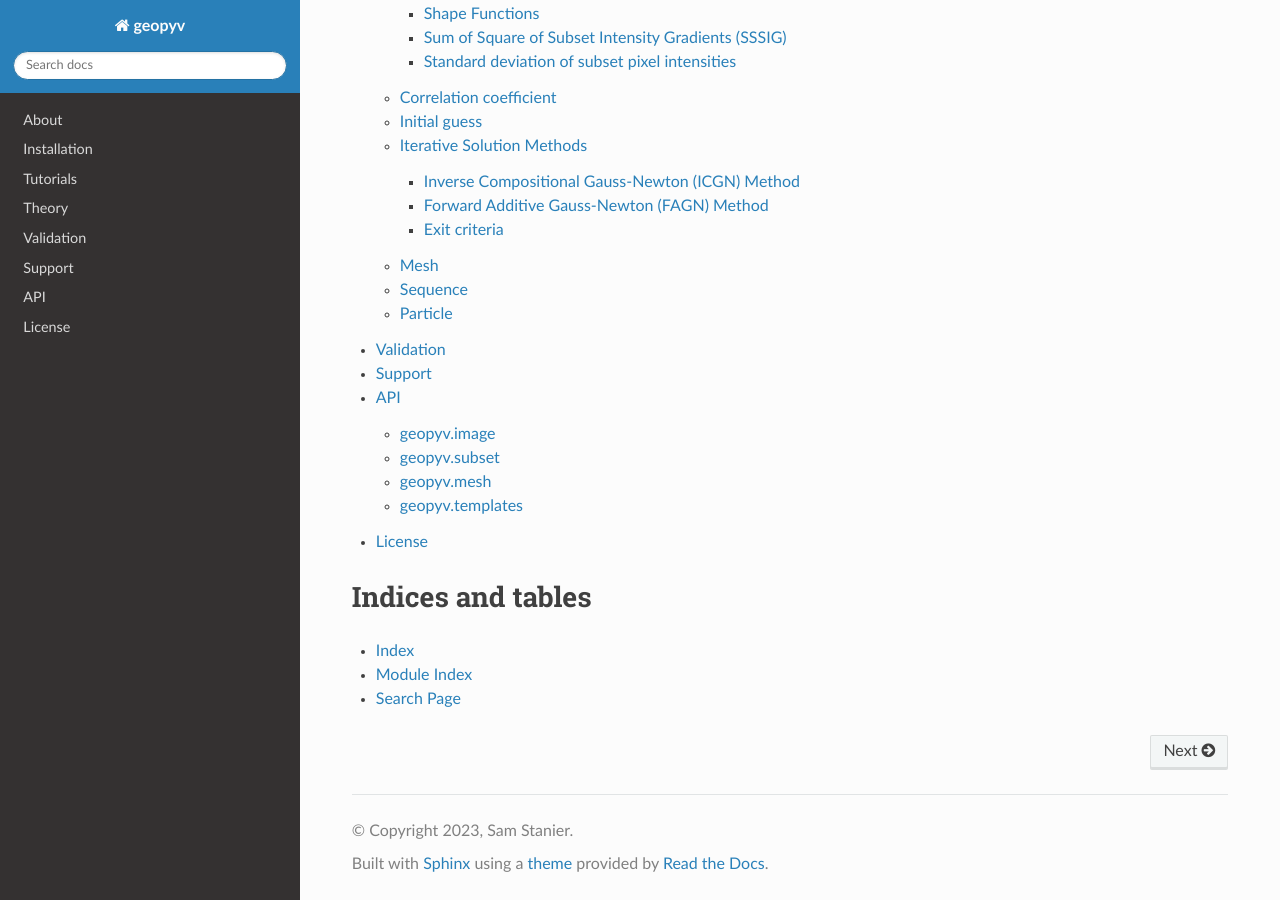
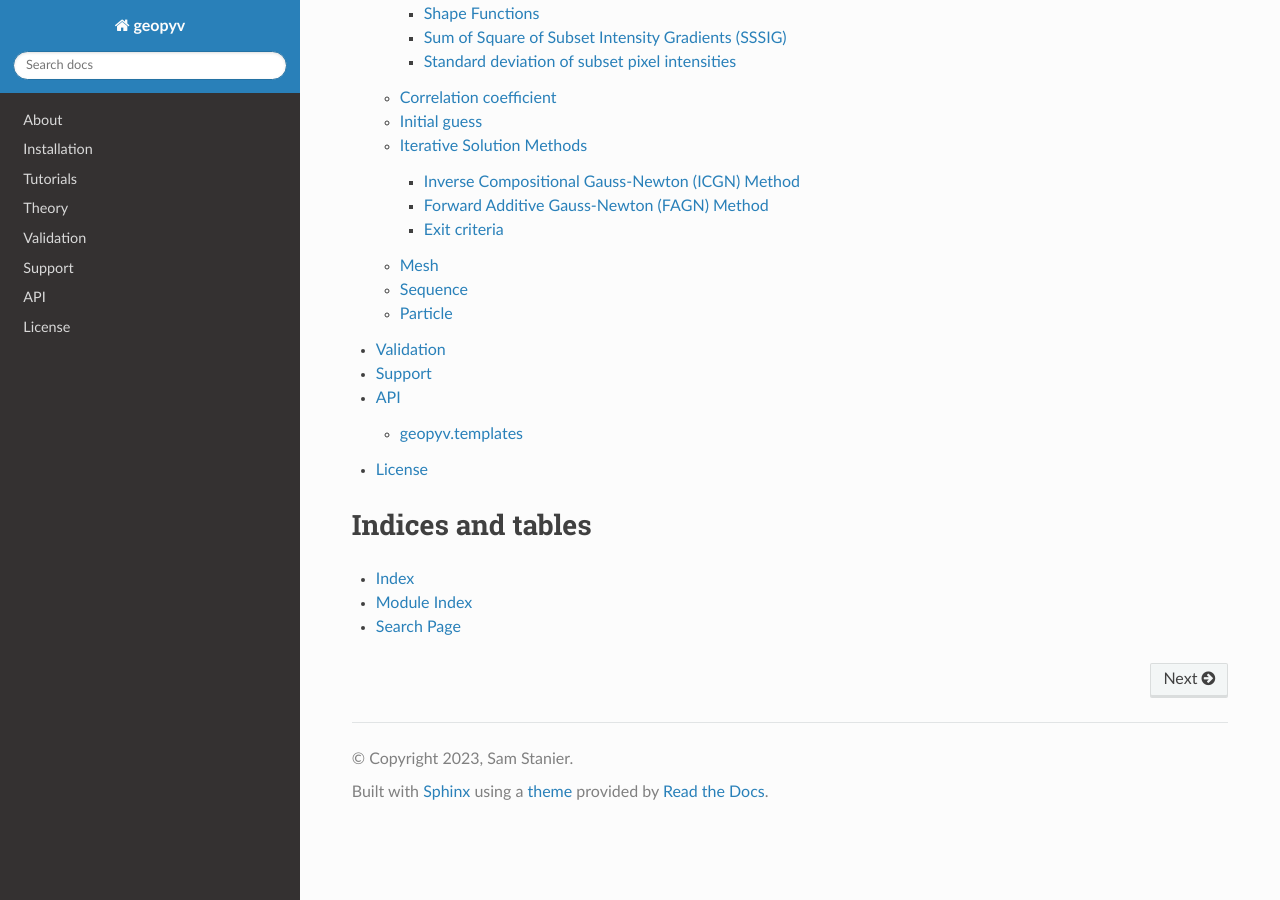
Before and after one commit to sas229/geopyv, a Sphinx documentation site: the page built from docs/source/index.rst, in a window 1280 px wide and 900 px high, scrolled down 686 px. Built offline with Sphinx 7.4.7 and the Read the Docs theme 2.0.0, drawn with Linux system fonts in a browser that asks for light colours; pages that are not in the unit, such as notebooks, are missing from menus.

Commit message:
Some documentation edits.

```diff
--- a/docs/source/api.rst
+++ b/docs/source/api.rst
@@ -2,7 +2,7 @@ API
 ===
 
 .. toctree::
-   image
-   subset
-   mesh
+   .. image
+   .. subset
+   .. mesh
    templates
```
